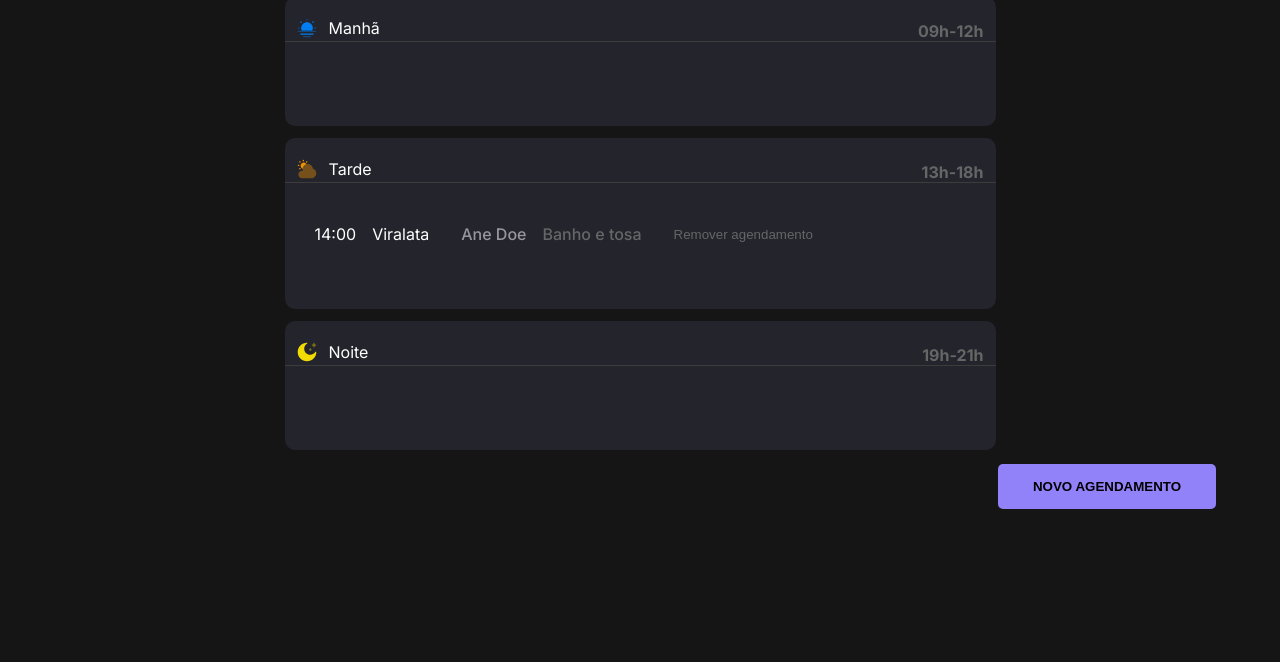
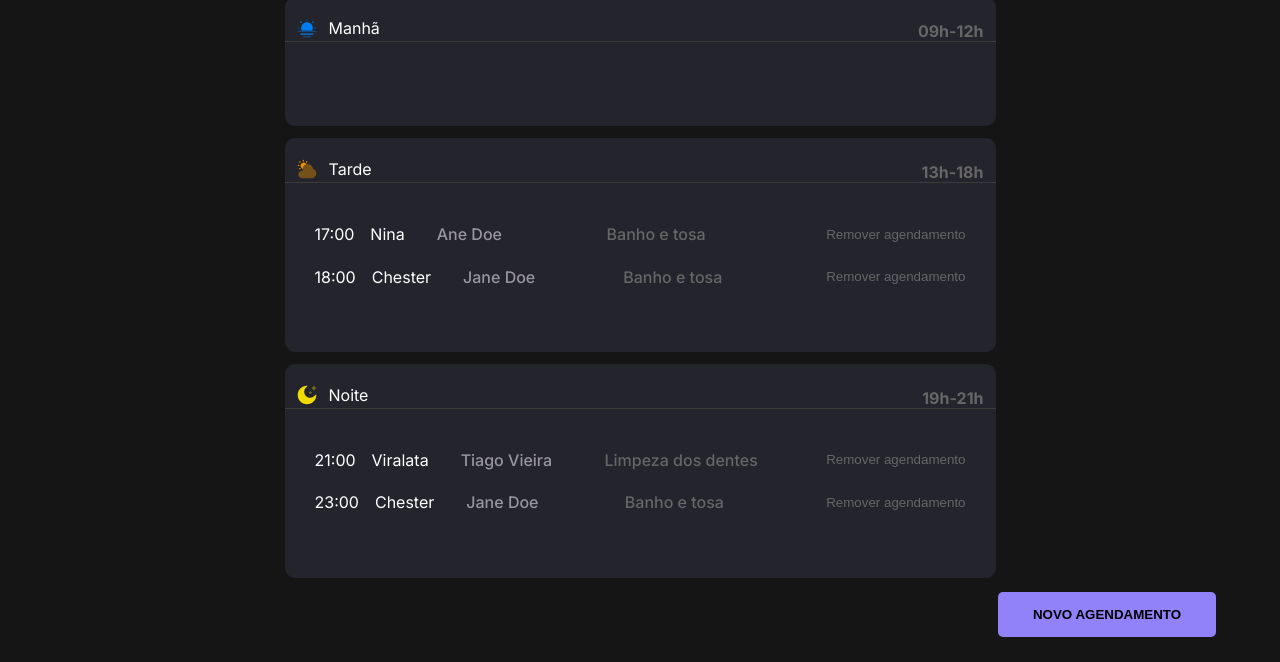
Before and after one commit to tvieira92/petshop-project, a website built with webpack: page index.html in a window 1280 px wide. Shown: the part 138-800 px from the top of the page. Built offline with nearby package versions, Linux system fonts and the light colour scheme; data requests are answered from the project's data file.

Commit message:
final commit

```diff
--- a/server.json
+++ b/server.json
@@ -1,18 +1,46 @@
 {
   "schedules": [
     {
-      "id": 1739365959113,
-      "name": "Ane Doe",
+      "id": "1739377167505",
+      "name": "Jane Doe",
       "namePet": "Viralata",
-      "description": "Banho e tosa",
-      "currentDate": "2025-02-12T14:00:00.000Z"
+      "description": "Vacina",
+      "currentDate": "2025-02-13T15:00:00.000Z"
     },
     {
-      "id": 1739366477707,
+      "id": "1739378011301",
+      "name": "Caio",
+      "namePet": "Petisco",
+      "description": "Banho e tosa",
+      "currentDate": "2025-02-14T22:00:00.000Z"
+    },
+    {
+      "id": "1739378754005",
+      "name": "Ane Doe",
+      "namePet": "Nina",
+      "description": "Banho e tosa",
+      "currentDate": "2025-02-12T17:00:00.000Z"
+    },
+    {
+      "id": "1739378790105",
       "name": "Jane Doe",
       "namePet": "Chester",
-      "description": "Vacina",
-      "currentDate": "2025-02-13T15:00:00.000Z"
+      "description": "Banho e tosa",
+      "currentDate": "2025-02-12T18:00:00.000Z"
+    },
+    {
+      "id": "1739378851773",
+      "name": "Tiago Vieira",
+      "namePet": "Viralata",
+      "description": "Limpeza dos dentes",
+      "currentDate": "2025-02-12T21:00:00.000Z"
+    },
+    {
+      "id": "1739379070687",
+      "name": "Jane Doe",
+      "namePet": "Chester",
+      "description": "Banho e tosa",
+      "currentDate": "2025-02-12T23:00:00.000Z"
     }
   ]
 }
--- a/src/modules/form/hours-load.js
+++ b/src/modules/form/hours-load.js
@@ -2,7 +2,7 @@ import dayjs from "dayjs"
 import { openingHours } from "../../utils/opening-hours.js"
 
 export function hoursLoad({ date }){
-    const opening = openingHours.map((hour) => {
+    openingHours.map((hour) => {
 
         const [scheduleHour] = hour.split(":")
 
--- a/src/modules/form/modal.js
+++ b/src/modules/form/modal.js
@@ -1,3 +1,5 @@
+
+
 const btnOpenModal = document.getElementById("btnappointment")
 const modal = document.querySelector("dialog")
 const btnClose = document.getElementById("btnclose")
--- a/src/modules/form/submit.js
+++ b/src/modules/form/submit.js
@@ -53,7 +53,7 @@ form.onsubmit = async (event) => {
         // const when = date.add(, "hour")
 
         // Gera um ID.
-        const id = new Date().getTime()
+        const id = new Date().getTime().toString()
 
         await scheduleNew({
             id,
--- a/src/modules/schedules/load.js
+++ b/src/modules/schedules/load.js
@@ -3,7 +3,7 @@ import { schedulesShow } from "../schedules/show.js"
 import { hoursLoad } from "../form/hours-load.js"
 
 // Seleciona o input de data
-const selectedDate = document.getElementById("date_hour")
+const selectedDate = document.getElementById("date")
 
 export async function scheduleDays() {
     // Obtém a data do input.
--- a/src/services/schedule-new.js
+++ b/src/services/schedule-new.js
@@ -1,4 +1,7 @@
-import { apiConfig } from "./api-config.js";
+import { apiConfig } from "./api-config.js"
+import { scheduleDays } from "../modules/schedules/load.js"
+
+const modal = document.querySelector("dialog")
 
 export async function scheduleNew({ id, name, namePet, description, currentDate }) {
   try {
@@ -14,6 +17,8 @@ export async function scheduleNew({ id, name, namePet, description, currentDate
 
     // Exibe mensagem de agendamento realizado.
     alert("Agendamento realizado com sucesso!")
+    modal.close()
+    scheduleDays()
   } catch (error) {
     console.log(error);
     alert("Não foi possível agendar. Tente novamente mais tarde.");
--- a/src/styles/style.css
+++ b/src/styles/style.css
@@ -338,8 +338,8 @@ input[type="time"]::-webkit-clear-button {
 
   .appointment {
     padding: 30px;
-    display: flex;
-    flex-wrap: wrap;
+    display: grid;
+
 
 
     & .appointment-content {
```
